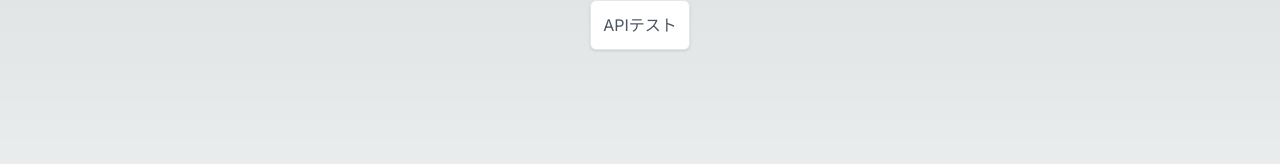
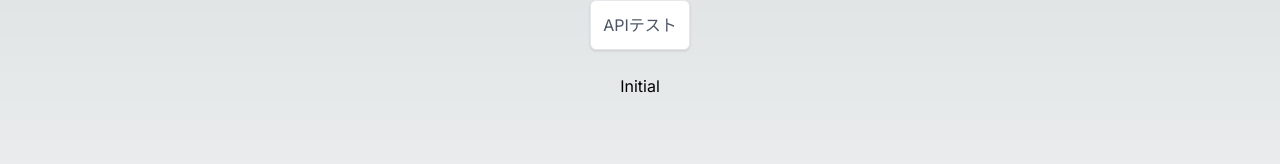
Before and after one commit to Takuty-a11y/next-s3-test, a Next.js app: page / in a window 1280 px wide. Shown: the part 222-386 px from the top of the page. Built offline with nearby package versions, Linux system fonts and the light colour scheme.

Commit message:
feat: add text

```diff
--- a/src/pages/index.tsx
+++ b/src/pages/index.tsx
@@ -2,10 +2,12 @@ import { PageLayout } from "@/components/layout";
 import { Inter } from "next/font/google";
 import { useRouter } from "next/router";
 import axios from "axios";
+import { useState } from "react";
 
 const inter = Inter({ subsets: ["latin"] });
 
 export default function Home() {
+  const [text, setText] = useState("Initial");
   const router = useRouter();
   const handleClick = () => {
     router.push("/test");
@@ -15,6 +17,7 @@ export default function Home() {
       .get("https://pp1s7ryry1.execute-api.ap-northeast-1.amazonaws.com/dev")
       .then((res) => {
         console.log(res);
+        setText(res.data);
       });
   };
 
@@ -35,6 +38,7 @@ export default function Home() {
       >
         APIテスト
       </button>
+      <p>{text}</p>
     </PageLayout>
   );
 }
```
